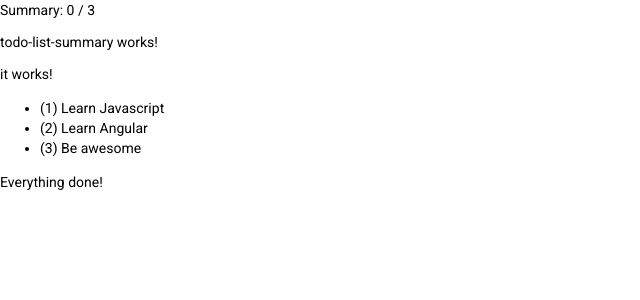
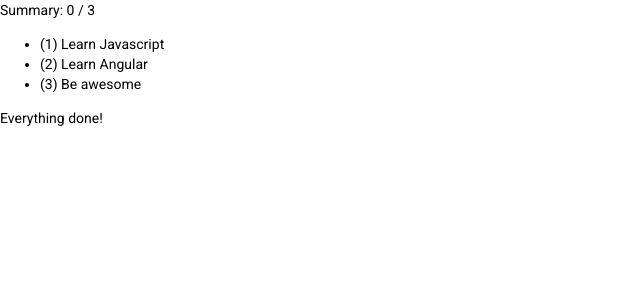
Before and after one commit to timmles/angular-bootcamp-mid-2022, an Angular app: page / in a window 1280 px wide. Shown: the top 300 px of the page, without its empty margins (0-640 px from the left). Built offline with nearby package versions, Linux system fonts and the light colour scheme.

Commit message:
asdfasdf

```diff
--- a/src/app/app.component.html
+++ b/src/app/app.component.html
@@ -1,10 +1,2 @@
-<p>{{summary()}}</p>
-
-<app-todo-list-summary></app-todo-list-summary>
-
-<todo-list></todo-list>
-<ul>
-  <li *ngFor="let item of todo; let i = index">({{i + 1}}) {{item}}</li>
-</ul>
-
-<p *ngIf="todo.length === 3">Everything done!</p>
+<app-todo-list-summary [todo]="todoArr"></app-todo-list-summary>
+<todo-list [todo]="todoArr"></todo-list>
--- a/src/app/app.component.ts
+++ b/src/app/app.component.ts
@@ -6,13 +6,9 @@
   styleUrls: ['./app.component.css']
 })
 export class AppComponent {
-  todo = [
+  todoArr = [
     "Learn Javascript",
     "Learn Angular",
     "Be awesome"
   ]
-
-  summary(): string {
-    return `Summary: 0 / ${this.todo.length}`
-  }
 }
--- a/src/app/todo-list-summary/todo-list-summary.component.html
+++ b/src/app/todo-list-summary/todo-list-summary.component.html
@@ -1 +1 @@
-<p>todo-list-summary works!</p>
+<p>{{summary()}}</p>
--- a/src/app/todo-list-summary/todo-list-summary.component.ts
+++ b/src/app/todo-list-summary/todo-list-summary.component.ts
@@ -1,4 +1,4 @@
-import { Component, OnInit } from '@angular/core';
+import {Component, Input, OnInit} from '@angular/core';
 
 @Component({
   selector: 'app-todo-list-summary',
@@ -7,4 +7,10 @@
 })
 export class TodoListSummaryComponent {
 
+  @Input()
+  todo: string[] = []
+
+  summary(): string {
+    return `Summary: 0 / ${this.todo.length}`
+  }
 }
--- a/src/app/todo-list/todo-list.component.html
+++ b/src/app/todo-list/todo-list.component.html
@@ -1 +1,4 @@
-it works!
+<ul>
+  <li *ngFor="let item of todo; let i = index">({{i + 1}}) {{item}}</li>
+</ul>
+<p *ngIf="todo.length === 3">Everything done!</p>
--- a/src/app/todo-list/todo-list.component.ts
+++ b/src/app/todo-list/todo-list.component.ts
@@ -1,4 +1,4 @@
-import {Component} from "@angular/core";
+import {Component, Input} from "@angular/core";
 
 @Component({
   selector: 'todo-list',
@@ -7,4 +7,6 @@
 })
 export class TodoListComponent {
 
+  @Input()
+  todo:string[] = []
 }
```
